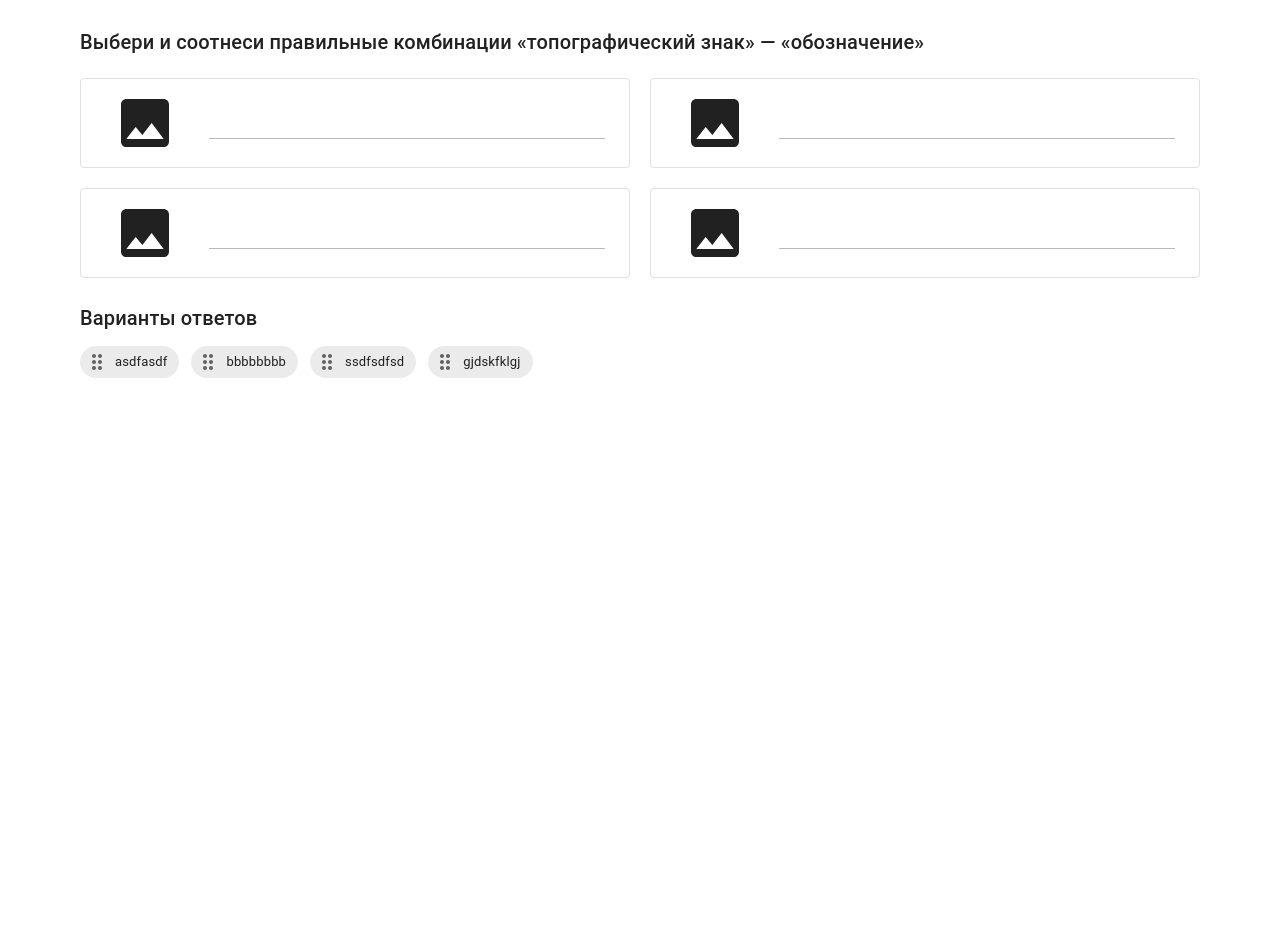
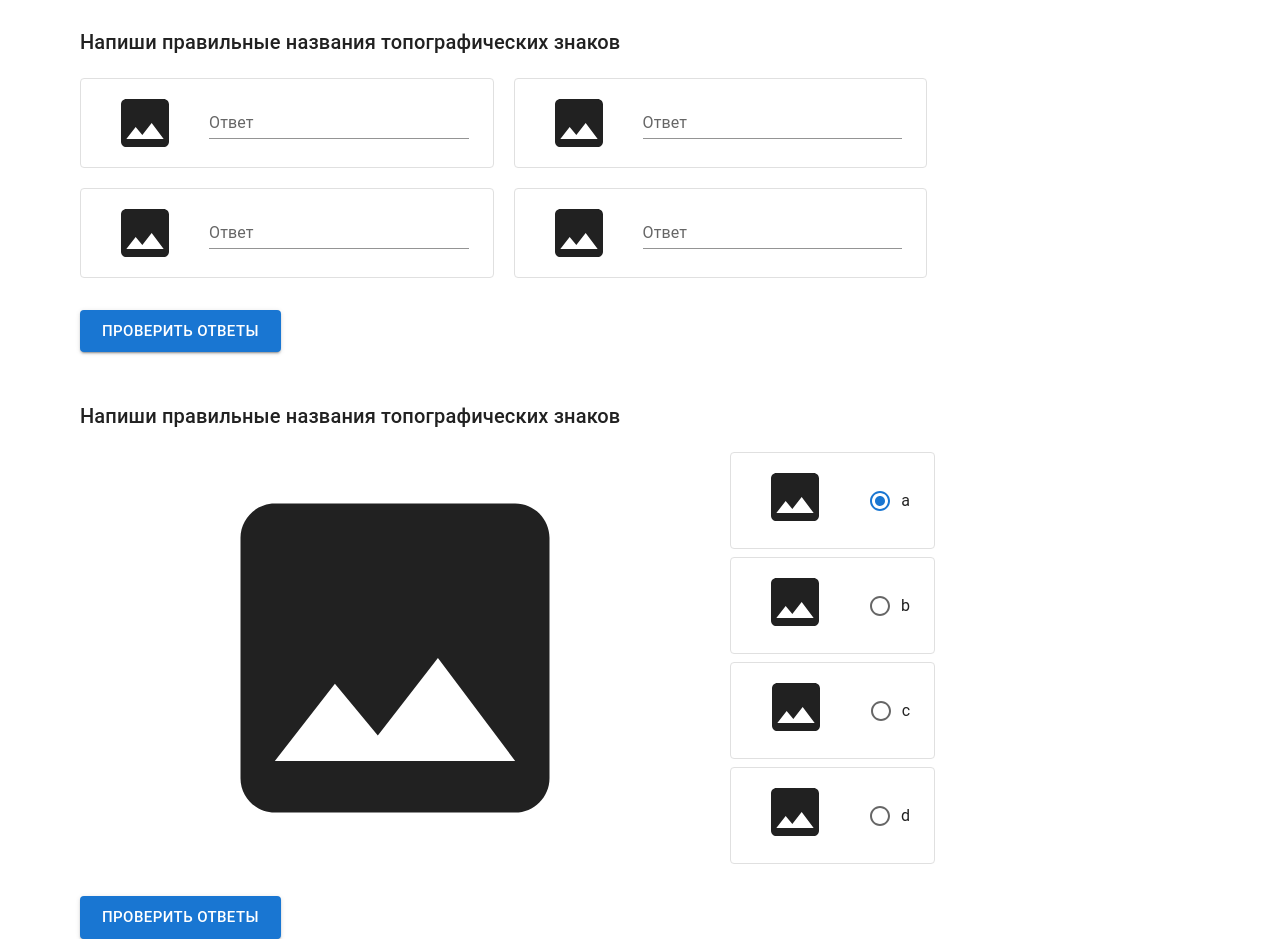
Before and after one commit to Ne-Pridumal/xaxaxa, a React (Vite) app: page /quiz-page in a window 1280 px wide. Shown: the part 360-1299 px from the top of the page. Before the commit the page ends 800 px from the top, so only its background shows below. Built offline with nearby package versions, Linux system fonts and the light colour scheme.

Commit message:
complete template

```diff
--- /dev/null
+++ b/src/components/image-question/image-question.tsx
@@ -0,0 +1,133 @@
+import { Image } from "@mui/icons-material";
+import {
+  Button,
+  FormControl,
+  FormControlLabel,
+  Radio,
+  RadioGroup,
+  Typography,
+} from "@mui/material";
+
+import { Box } from "@mui/material";
+import { FormEvent, useId, useState } from "react";
+
+const imageQuestion = {
+  image: "",
+  options: [
+    { image: "", answer: "a" },
+    { image: "", answer: "b" },
+    { image: "", answer: "c" },
+    { image: "", answer: "d" },
+  ],
+  correctAnswer: "b",
+};
+
+export type TMapQuestion = {};
+
+export const ImageQuestion = () => {
+  const id = useId();
+  const [questions, setQuestions] = useState({
+    image: imageQuestion.image,
+    correctAnswer: imageQuestion.correctAnswer,
+    currentAnswer: "",
+  });
+  const [activeAnswer, setActiveAnswer] = useState("");
+  const [showAnswer, setShowAnswer] = useState(false);
+  const checkAnswer = () => {
+    setShowAnswer(true);
+    setQuestions((prev) => ({ ...prev, currentAnswer: activeAnswer }));
+  };
+  return (
+    <Box sx={{ pt: "48px" }}>
+      <Typography variant="h6" mb={"20px"}>
+        Напиши правильные названия топографических знаков
+      </Typography>
+      <Box
+        sx={{
+          display: "flex",
+          alignItems: "center",
+          gap: "20px",
+          height: "412px",
+        }}
+      >
+        <Image
+          sx={{
+            height: "100%",
+            width: "100%",
+            maxWidth: "630px",
+          }}
+        />
+        <FormControl sx={{ height: "100%" }} id={id}>
+          <RadioGroup
+            defaultValue={imageQuestion.options[0].answer}
+            sx={{
+              height: "100%",
+              display: "flex",
+              flexDirection: "column",
+              justifyContent: "space-between",
+            }}
+          >
+            {imageQuestion.options.map((item) => (
+              <FormControlLabel
+                value={item.answer}
+                htmlFor={item.answer}
+                aria-labelledby="image-answer"
+                sx={{
+                  display: "flex",
+                  alignItems: "center",
+                  gap: "16px",
+                  border: "1px solid ",
+                  borderRadius: "4px",
+                  padding: "12px 24px 12px 16px",
+                  background: !showAnswer
+                    ? "transparent"
+                    : item.answer === questions.currentAnswer
+                      ? questions.currentAnswer === questions.correctAnswer
+                        ? "#64CF6F14"
+                        : "#E94E7C14"
+                      : "transparent",
+                  borderColor: !showAnswer
+                    ? "#E0E0E0"
+                    : item.answer === questions.currentAnswer
+                      ? questions.currentAnswer === questions.correctAnswer
+                        ? "#1EAA2C"
+                        : "#D6295D"
+                      : "#E0E0E0",
+
+                  margin: 0,
+                }}
+                labelPlacement="start"
+                label={<Image sx={{ width: "96px", height: "64px" }} />}
+                control={
+                  <Box sx={{ display: "flex", alignItems: "center" }}>
+                    <Radio
+                      disabled={
+                        questions.currentAnswer === questions.correctAnswer
+                      }
+                      id={item.answer}
+                      value={item.answer}
+                    />{" "}
+                    {item.answer}
+                  </Box>
+                }
+                onChange={() => {
+                  setActiveAnswer(item.answer);
+                }}
+              />
+            ))}
+          </RadioGroup>
+        </FormControl>
+      </Box>
+      <Button
+        color="primary"
+        variant="contained"
+        type="submit"
+        sx={{ mt: "32px" }}
+        size="large"
+        onClick={checkAnswer}
+      >
+        Проверить ответы
+      </Button>
+    </Box>
+  );
+};
--- /dev/null
+++ b/src/components/image-question/index.ts
@@ -0,0 +1 @@
+export * from "./image-question";
--- a/src/components/map-question/index.ts
+++ /dev/null
@@ -1 +0,0 @@
-export * from "./map-question";
--- a/src/components/options-question/options-question.tsx
+++ b/src/components/options-question/options-question.tsx
@@ -1,7 +1,6 @@
-import { DragIndicator, Image } from "@mui/icons-material";
-import { Box, Chip, Typography } from "@mui/material";
-import { Option } from "./option";
-import { useState } from "react";
+import { Box, Button, TextField, Typography } from "@mui/material";
+import { ChangeEvent, useState } from "react";
+import { Image } from "@mui/icons-material";
 
 const taskArray = [
   {
@@ -22,47 +21,55 @@ const taskArray = [
   },
 ];
 
-type TOptions = {
-  questions: {
-    answer: string;
-    correctAnswer: string;
-    image: string;
-  }[];
-  answers: {
-    answer: string;
-  }[];
+type TQuestion = {
+  image: string;
+  answer: string;
+  correctAnswer: string;
+  currentAnswer: string;
 };
 
 export const OptionsQuestion = () => {
-  const [options, setOptions] = useState<TOptions>({
-    questions: taskArray.map((item) => ({
+  const [questions, setQuestions] = useState<TQuestion[]>(
+    taskArray.map((item) => ({
       image: item.image,
       answer: "",
       correctAnswer: item.answer,
-    })),
-    answers: taskArray.map((item) => ({ answer: item.answer })),
-  });
+      currentAnswer: "",
+    }))
+  );
+  const [showAnswer, setShowAnswer] = useState(false);
+  const setAnswer = (
+    e: ChangeEvent<HTMLInputElement | HTMLTextAreaElement>,
+    index: string
+  ) => {
+    setQuestions((prevValue) =>
+      prevValue.map((item) => {
+        if (item.correctAnswer === index) {
+          return {
+            ...item,
+            currentAnswer: e.target.value,
+          };
+        }
+        return item;
+      })
+    );
+  };
 
-  const moveAnswer = (dragIndex: string, hoverIndex: string) => {
-    setOptions((prevOptions) => {
-      return {
-        questions: prevOptions.questions.map((item) => ({
-          image: item.image,
-          answer: dragIndex,
-          correctAnswer: item.correctAnswer,
-        })),
-        answers: prevOptions.answers.filter(
-          (item) => item.answer !== dragIndex
-        ),
-      };
-    });
+  const checkAnswers = () => {
+    setQuestions((prev) =>
+      prev.map((item) => ({
+        ...item,
+        answer: item.currentAnswer,
+      }))
+    );
+    console.log(questions);
+    setShowAnswer(true);
   };
 
   return (
     <Box sx={{ pt: "48px" }}>
       <Typography variant="h6" mb={"20px"}>
-        Выбери и соотнеси правильные комбинации «топографический знак» —
-        «обозначение»
+        Напиши правильные названия топографических знаков
       </Typography>
       <Box
         sx={{
@@ -72,15 +79,25 @@ export const OptionsQuestion = () => {
           gap: "20px",
         }}
       >
-        {options.questions.map((item, index) => (
+        {questions.map((item) => (
           <Box
             sx={{
               display: "flex",
               alignItems: "center",
               gap: "16px",
-              border: "1px solid #E0E0E0",
+              border: "1px solid ",
               borderRadius: "4px",
               padding: "12px 24px 12px 16px",
+              background: !showAnswer
+                ? "transparent"
+                : item.correctAnswer === item.answer
+                  ? "#64CF6F14"
+                  : "#E94E7C14",
+              borderColor: !showAnswer
+                ? "#E0E0E0"
+                : item.correctAnswer === item.answer
+                  ? "#1EAA2C"
+                  : "#D6295D",
             }}
           >
             <Image sx={{ height: "64px", width: "96px" }} />
@@ -91,51 +108,32 @@ export const OptionsQuestion = () => {
                 height: "100%",
               }}
             >
-              <Box
+              <TextField
+                id="sdf"
+                label="Ответ"
+                variant="standard"
+                onChange={(e) => setAnswer(e, item.correctAnswer)}
                 sx={{
-                  position: "absolute",
-                  bottom: "16px",
                   left: 0,
                   width: "100%",
-                  height: "1px",
-                  background: "#BABABA",
+                  height: "100%",
                 }}
-              >
-                {item.answer && (
-                  <Option
-                    moveAnswer={moveAnswer}
-                    label={item.answer}
-                    id={item.answer}
-                    key={item.answer}
-                  />
-                )}
-              </Box>
+                disabled={item.answer === item.correctAnswer}
+              />
             </Box>
           </Box>
         ))}
       </Box>
-
-      <Box sx={{ mt: "24px" }}>
-        <Typography variant="h6" mb="12px">
-          Варианты ответов
-        </Typography>
-        <Box
-          sx={{
-            display: "flex",
-            alignItems: "center",
-            gap: "12px",
-          }}
-        >
-          {options.answers.map((item, index) => (
-            <Option
-              moveAnswer={moveAnswer}
-              label={item.answer}
-              id={item.answer}
-              key={item.answer}
-            />
-          ))}
-        </Box>
-      </Box>
+      <Button
+        color="primary"
+        variant="contained"
+        type="button"
+        onClick={checkAnswers}
+        sx={{ mt: "32px" }}
+        size="large"
+      >
+        Проверить ответы
+      </Button>
     </Box>
   );
 };
--- a/src/pages/quiz-page/quiz-page.tsx
+++ b/src/pages/quiz-page/quiz-page.tsx
@@ -1,12 +1,10 @@
 import { ArrowBackIosRounded, Image } from "@mui/icons-material";
 import { Box, Chip, IconButton, Typography } from "@mui/material";
 import { OptionsQuestion } from "../../components/options-question";
-import { DndProvider } from "react-dnd";
-import { HTML5Backend } from "react-dnd-html5-backend";
+import { ImageQuestion } from "../../components/image-question";
 
 export const QuizPage = () => {
   return (
-    <DndProvider backend={HTML5Backend}>
     <Box sx={{ padding: "20px 80px 0 80px" }}>
       <Box
         sx={{
@@ -51,14 +49,20 @@ export const QuizPage = () => {
                 gap: "8px",
               }}
             >
-                <Chip label="12 заданий" />{" "}
-                <Chip label="Успеть до 12 октября" />
+              <Chip label="12 заданий" /> <Chip label="Успеть до 12 октября" />
             </Box>
           </Box>
         </Box>
       </Box>
+      <Box
+        sx={{
+          maxWidth: "847px",
+          width: "100%",
+        }}
+      >
         <OptionsQuestion />
+        <ImageQuestion />
       </Box>
-    </DndProvider>
+    </Box>
   );
 };
```
Also changed, not shown: src/components/map-question/map-question.tsx (deleted, +0 -9 lines). Lines whose indentation alone changed are shown as unchanged.
